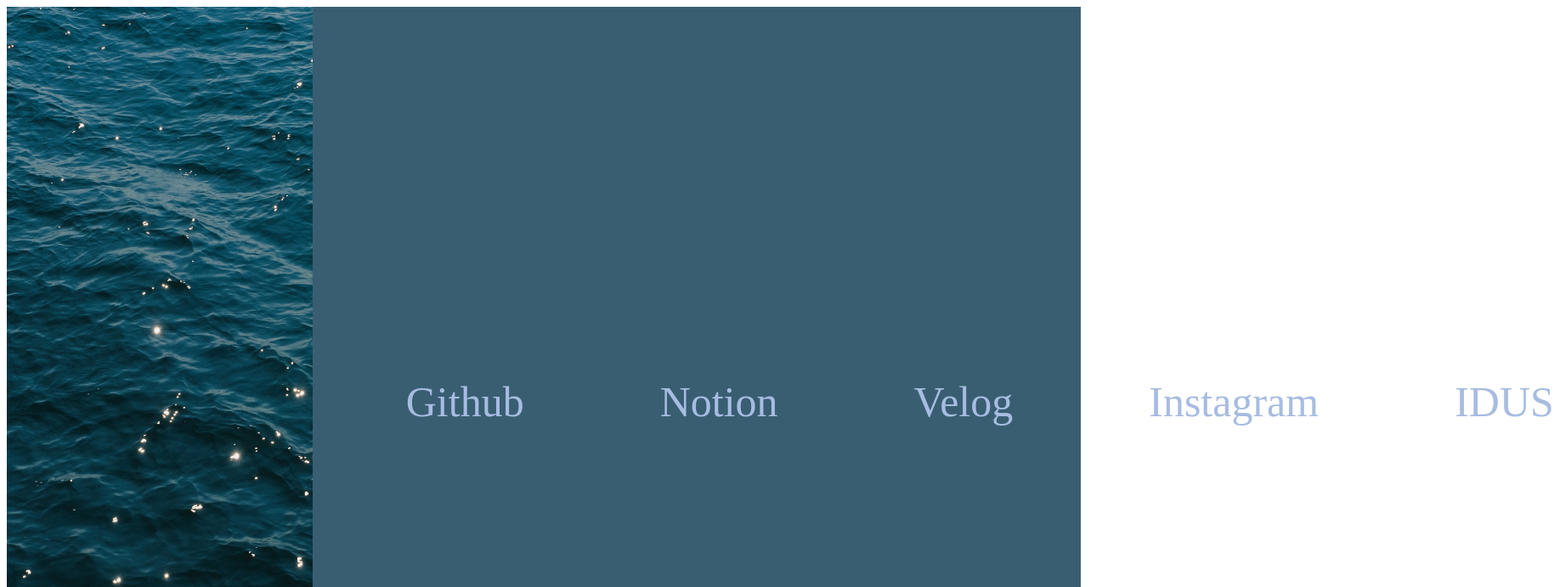
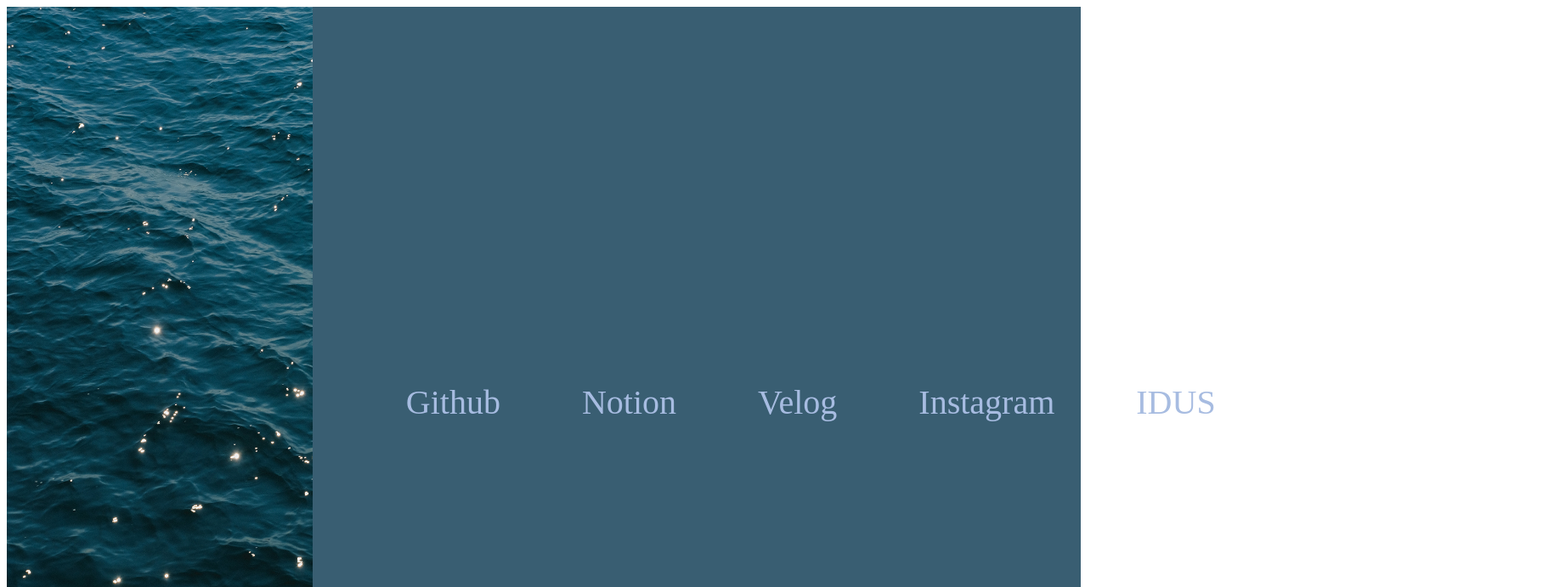
Before and after one commit to InKyungWoo/LikeLion11th-FE-IK, a React (Create React App) app: page /contact in a window 1280 px wide. Shown: the top 691 px of the page at 85% size, 1829 px wide, since content can reach past the window. Built offline with nearby package versions, Linux system fonts and the light colour scheme.

Commit message:
:art: design: edit CSS

```diff
--- a/src/pages/Contact.js
+++ b/src/pages/Contact.js
@@ -82,14 +82,14 @@ const Contact = () => {
     display: flex;
     justify-content: flex-end;
     align-items: center;
-    gap: 10rem;
+    gap: 6rem;
     margin-top: 130px;
   `;
 
   const ContactLink = styled.a`
     color: #a7bce1;
     text-decoration: none;
-    font-size: 50px;
+    font-size: 40px;
 
     &:hover {
       text-decoration: underline;
```
